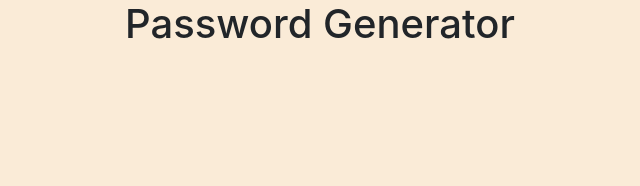
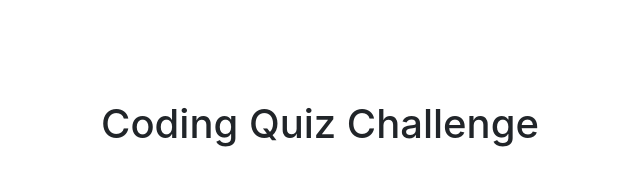
Before and after one commit to robcruz/code-quiz, a plain HTML site: page index.html in a window 1280 px wide. Shown: the whole page, without its empty margins (320-960 px from the left). Drawn offline with nearby package versions, Linux system fonts and the light colour scheme.

Commit message:
Initial checkin

```diff
--- a/assets/css/style.css
+++ b/assets/css/style.css
@@ -1,7 +1,4 @@
 h1, h2, h3, h4, h5, h6, header {
     text-align: center;
+    padding-top: 100px;
 }
-
-button {
-    border-radius: 12px;
-}
--- a/index.html
+++ b/index.html
@@ -13,22 +13,14 @@
     <link rel="stylesheet" type="text/css" href="./assets/css/style.css">
     <title>Task List</title>
 </head>
-<body style="background-color: antiquewhite">
-
-<div class="row">
-    <div class="col-md-12">
-        <h1>Password Generator</h1>
-    </div>
-</div>
-
-<br>
-<br>
+<body>
 
 <main role="main">
 
-    <div class="row">
-        <div class="container">
-        </div>
+
+    <div class="container">
+        <h1>Coding Quiz Challenge</h1>
+
     </div>
 
 </main>
```
